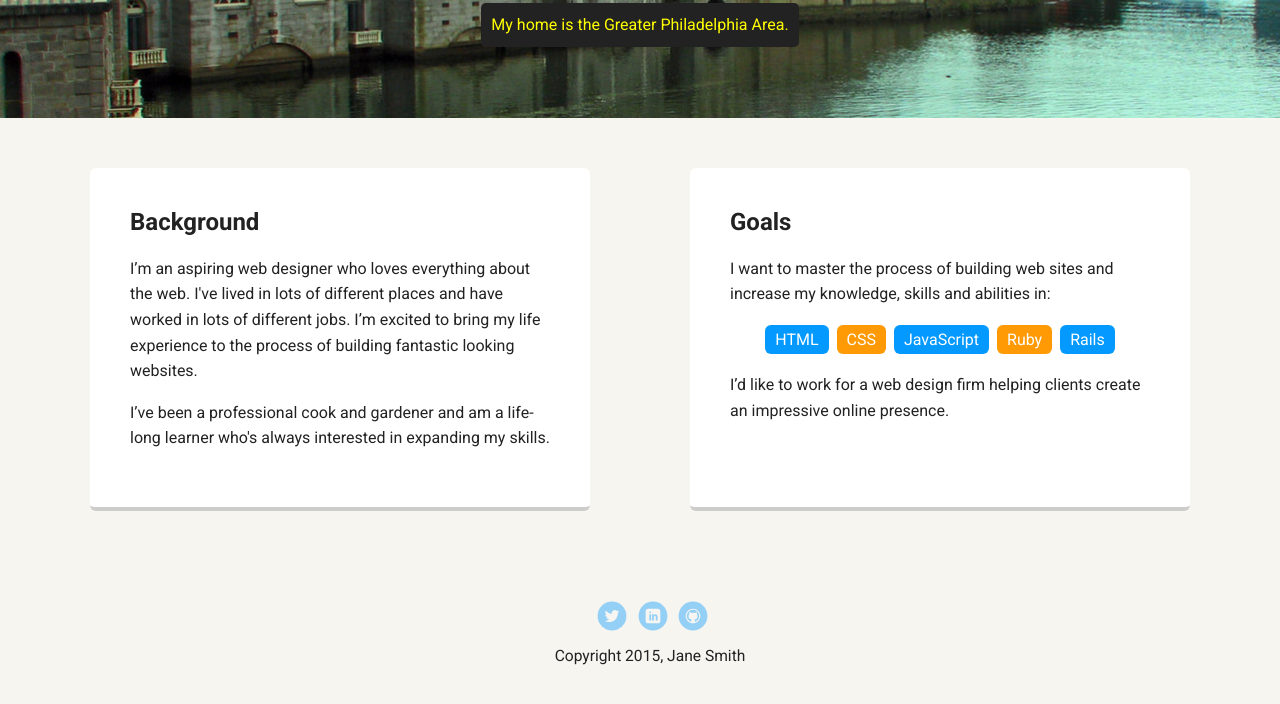
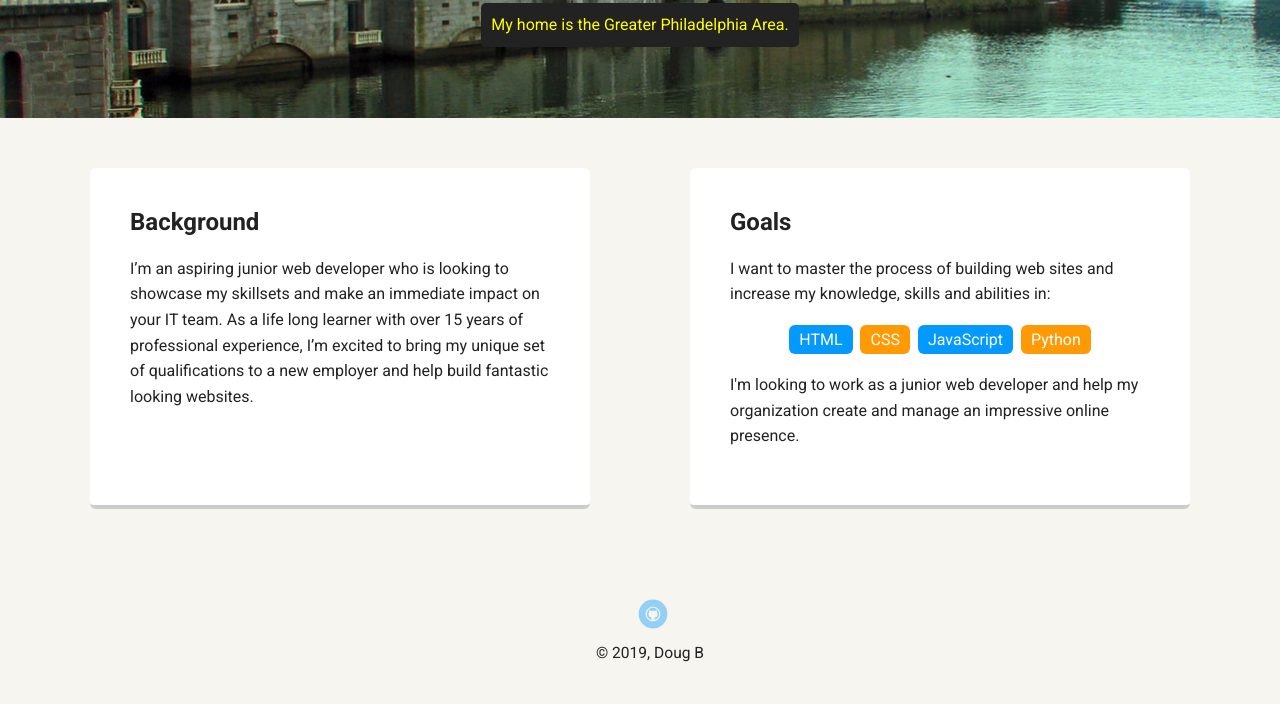
Before and after one commit to GeoJetson/techdegree-project-1, a plain HTML site: page index.html in a window 1280 px wide. Shown: the part 352-1056 px from the top of the page. Drawn offline with Linux system fonts and the light colour scheme; a web font is replaced by a local one.

Commit message:
Updates to Background, Goals, Names and personal info

```diff
--- a/index.html
+++ b/index.html
@@ -17,7 +17,7 @@
     </div>
 
     <header>
-      <img src="images/bell.jpg" alt="Picture of a man" class="profile-image">
+      <img src="images/bell.jpg" alt="Picture of the Liberty Bell" class="profile-image">
       <h1 class="tag name">Hello, I’m Doug.</h1>
       <p class="tag location">My home is the Greater Philadelphia Area.</p>
     </header>
@@ -25,8 +25,9 @@
     <main class="flex">
       <div class="card">
         <h2>Background</h2>
-        <p>I’m an aspiring web designer who loves everything about the web. I've lived in lots of different places and have worked in lots of different jobs. I’m excited to bring my life experience to the process of building fantastic looking websites.</p>
-        <p>I’ve been a professional cook and gardener and am a life-long learner who's always interested in expanding my skills.</p>
+        <p>I’m an aspiring junior web developer who is looking to showcase my skillsets and make an immediate impact on your IT team.
+          As a life long learner with over 15 years of professional experience,
+          I’m excited to bring my unique set of qualifications to a new employer and help build fantastic looking websites.</p>
       </div>
 
       <div class="card">
@@ -36,20 +37,17 @@
           <li>HTML</li>
           <li>CSS</li>
           <li>JavaScript</li>
-          <li>Ruby</li>
-          <li>Rails</li>
+          <li>Python</li>
         </ul>
-        <p>I’d like to work for a web design firm helping clients create an impressive online presence.</p>
+        <p>I'm looking to work as a junior web developer and help my organization create and manage an impressive online presence.</p>
       </div>
 
     </main>
     <footer>
       <ul>
-        <li><a href="#" class="social twitter">Twitter</a></li>
-        <li><a href="#" class="social linkedin">LinkedIn</a></li>
         <li><a href="#" class="social github">Github</a></li>
       </ul>
-      <p class="copyright">Copyright 2015, Jane Smith</p>
+      <p class="copyright">&copy; 2019, Doug B</p>
     </footer>
   </body>
   </html>
```
